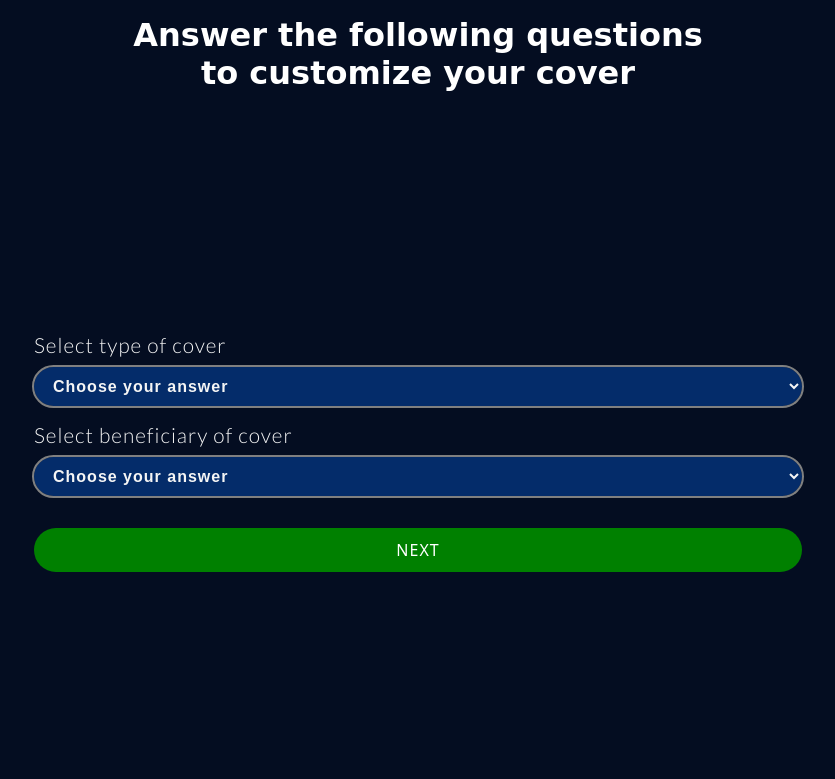
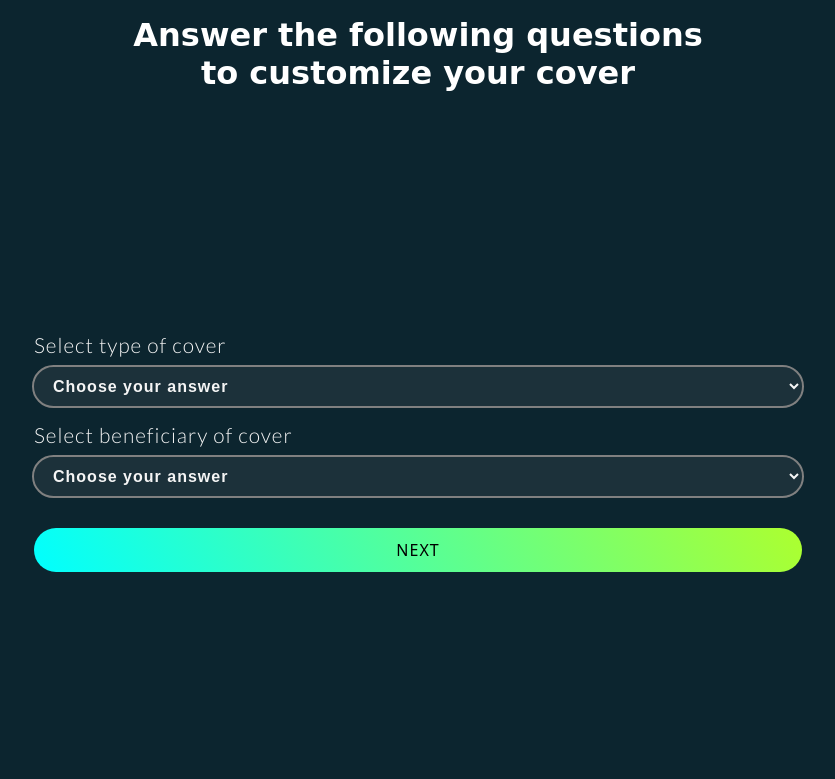
Before and after one commit to kevokagwima/Insurance-blockchain-system, a Flask app: page /questions in a window 1280 px wide. Shown: the top 779 px of the page, without its empty margins (222-1057 px from the left). Run offline with Flask 2, Linux system fonts and the light colour scheme; the visitor is signed in with stand-in values (Sample User, id 1); data comes from the database, SQL or seed files in the repository; data that the repository does not hold is empty; some web fonts are replaced.

Commit message:
Updated Files

```diff
--- a/Static/css/layout.css
+++ b/Static/css/layout.css
@@ -15,8 +15,8 @@
 }
 
 :root {
-  --main-bgcolor: #040d21;
-  --lighter-bgcolor: #042c6a;
+  --main-bgcolor: #0c252f;
+  --lighter-bgcolor: #1c313a;
   --red: #ec1848;
   --logo-font: "Contrail One", cursive;
   --links-font: "Mallanna", sans-serif;
@@ -71,7 +71,9 @@ header {
 }
 
 .login p > b {
-  color: greenyellow;
+  background: -webkit-linear-gradient(red, red, orange, yellow);
+  -webkit-background-clip: text;
+  -webkit-text-fill-color: transparent;
 }
 
 .links {
@@ -118,15 +120,16 @@ header {
   padding: 0.5rem;
   font-family: "Dancing Script", cursive;
   font-family: "Varela Round", sans-serif;
-  transition: 0.3s ease;
+  transition: 0.5s ease;
   font-size: 15px;
 }
 
 .profile a:hover,
 .profile a:focus {
-  background-color: #012147;
+  background-image: linear-gradient(60deg, aqua, greenyellow);
   border-radius: 0.2rem;
   text-indent: 10px;
+  color: black;
 }
 
 .show-profile {
@@ -147,7 +150,7 @@ header {
   inset: 0;
   margin: auto;
   border: 3px solid transparent;
-  border-top-color: white;
+  border-top-color: black;
   border-radius: 50%;
   animation: button-loading-spinner 1s ease infinite;
 }
--- a/Static/css/login.css
+++ b/Static/css/login.css
@@ -61,8 +61,8 @@ input::placeholder {
 
 .btn {
   margin-top: 2rem;
-  background-color: green;
-  color: white;
+  background-image: linear-gradient(60deg, aqua, greenyellow);
+  color: black;
   border: none;
   font-family: system-ui;
   border-radius: 10rem;
--- a/Static/css/questions.css
+++ b/Static/css/questions.css
@@ -90,8 +90,8 @@ input:focus {
   margin: 1rem auto 0;
   min-width: 60vw;
   max-width: 60vw;
-  background-color: green;
-  color: white;
+  background-image: linear-gradient(60deg, aqua, greenyellow);
+  color: black;
   border: none;
   font-family: system-ui;
   border-radius: 10rem;
--- a/Static/css/register.css
+++ b/Static/css/register.css
@@ -67,8 +67,8 @@ input::placeholder {
 
 .btn {
   margin-top: 3rem;
-  background-color: green;
-  color: white;
+  background-image: linear-gradient(60deg, aqua, greenyellow);
+  color: black;
   border: none;
   font-family: system-ui;
   border-radius: 10rem;
```
Also changed, not shown: Static/css/home.css (+8 -6 lines).
